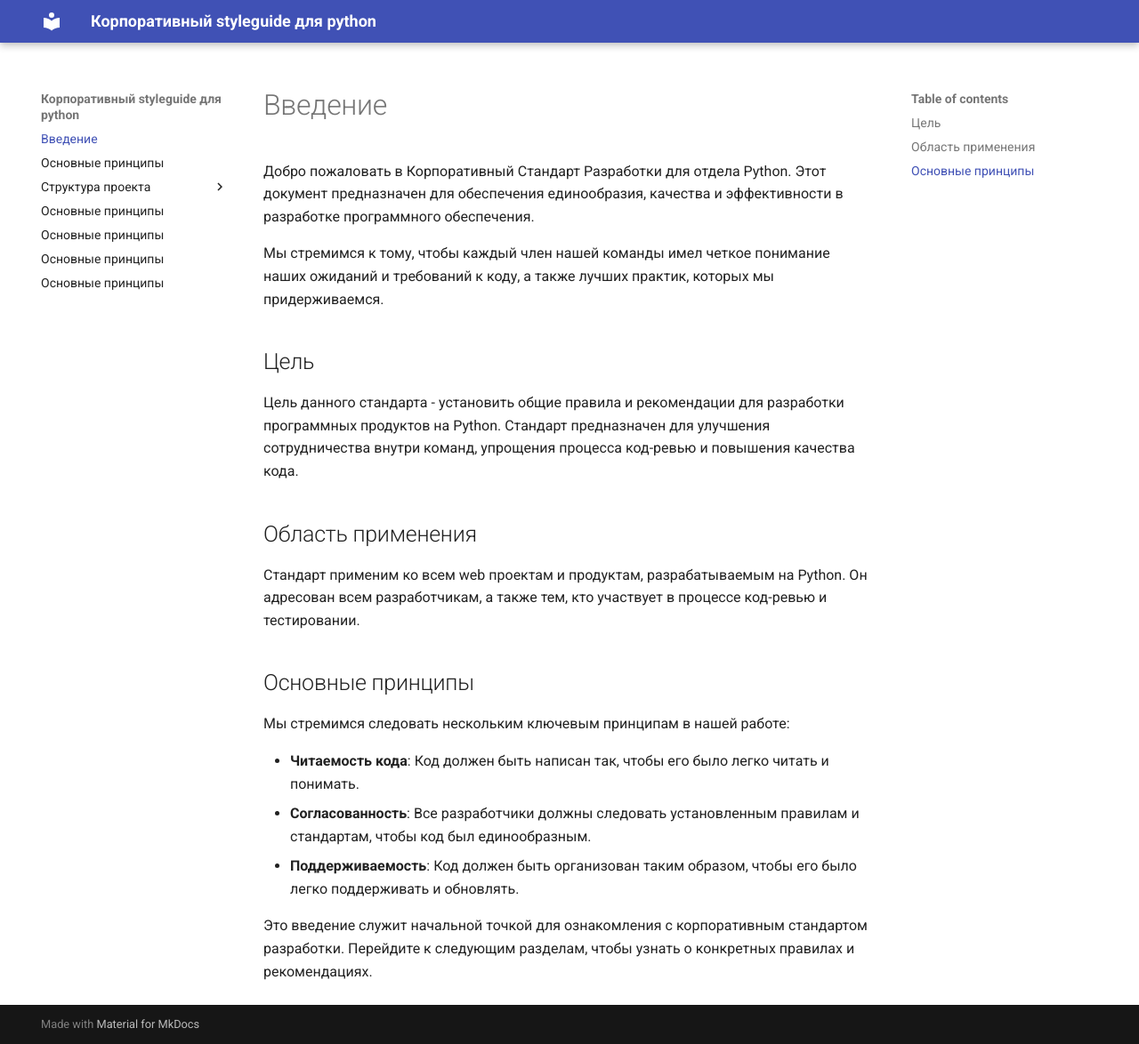
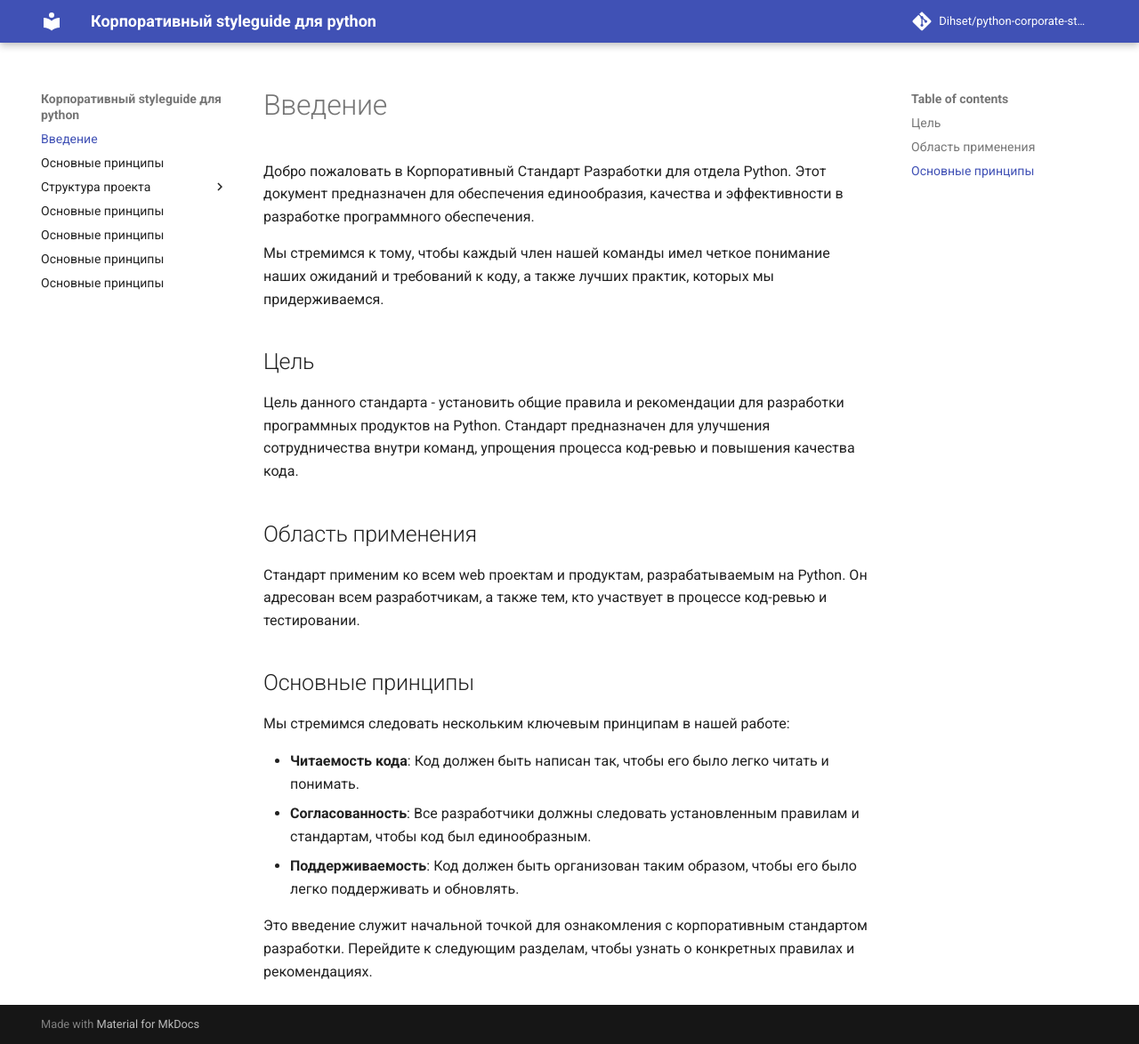
Before and after one commit to Dihset/python-corporate-styleguide, an MkDocs documentation site: the page built from docs/index.md, in a window 1280 px wide and 1174 px high. Shown: the whole window at 89% size. Built offline with MkDocs 1.6.1 and Material for MkDocs 9.7.7, drawn with Linux system fonts in a browser that asks for light colours; comment, search, counter and statistics services are not loaded.

```diff
--- a/mkdocs.yml
+++ b/mkdocs.yml
@@ -1,4 +1,7 @@
 site_name: Корпоративный styleguide для python
+docs_dir: docs/
+repo_name: 'Dihset/python-corporate-styleguide'
+repo_url: 'https://github.com/Dihset/python-corporate-styleguide'
 nav:
   - Введение: index.md
   - Основные принципы: draft.md
```
